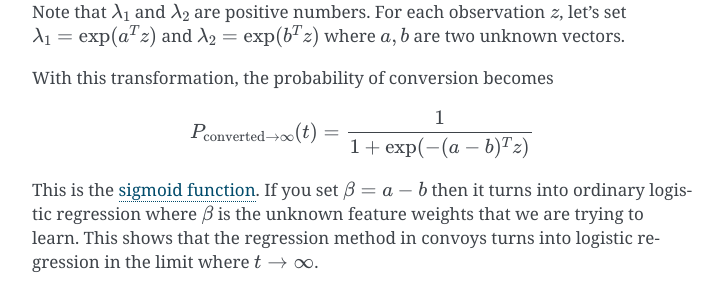
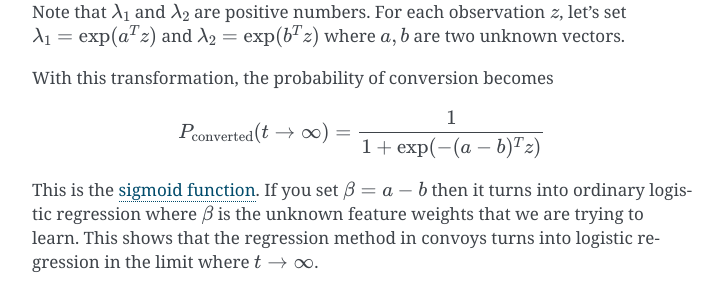
Before and after one commit to better/convoys, a Sphinx documentation site: the page built from docs/motivation.rst, in a window 1280 px wide and 900 px high, scrolled down 1658 px. Shown: the part 150-450 px from the top of the window, without its empty margins (388-1108 px from the left). Built offline with Sphinx 7.4.7, drawn with Linux system fonts in a browser that asks for light colours; the version number is read from the project's files by our own code.

Commit message:
another typo

```diff
--- a/docs/motivation.rst
+++ b/docs/motivation.rst
@@ -40,7 +40,7 @@ Note that :math:`\lambda_1` and :math:`\lambda_2` are positive numbers. For each
 With this transformation, the probability of conversion becomes
 
 .. math::
-   P_{\text{converted} \rightarrow \infty}(t) = \frac{1}{1 + \exp(-(a-b)^Tz)}
+   P_{\text{converted}}(t \rightarrow \infty) = \frac{1}{1 + \exp(-(a-b)^Tz)}
 
 This is the `sigmoid function <https://en.wikipedia.org/wiki/Sigmoid_function>`_. If you set :math:`\beta = a - b` then it turns into ordinary logistic regression where :math:`\beta` is the unknown feature weights that we are trying to learn. This shows that the regression method in convoys turns into logistic regression in the limit where :math:`t \rightarrow \infty`.
 
```
